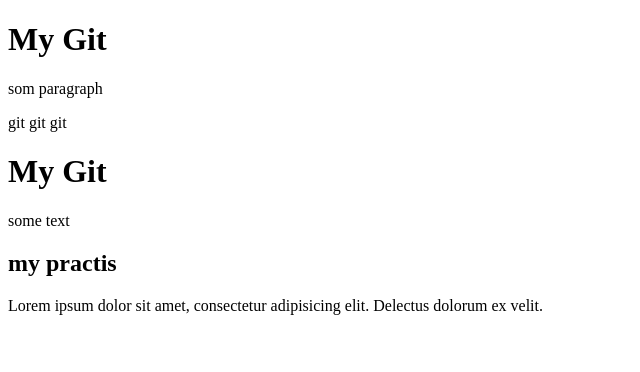
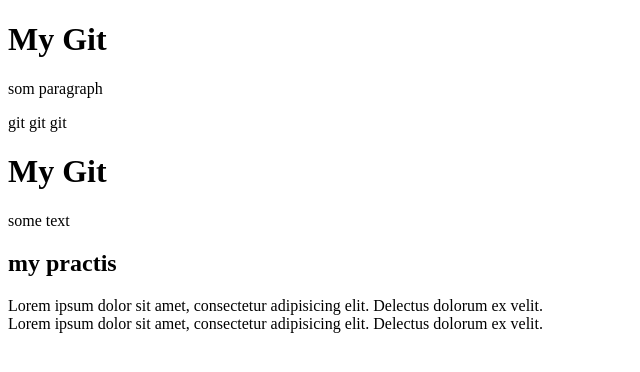
Before and after one commit to Diana-Zaqaryan/my-practic, a plain HTML site: page index.html in a window 1280 px wide. Shown: the whole page, without its empty margins (0-640 px from the left). Drawn offline with Linux system fonts and the light colour scheme.

Commit message:
update222

```diff
--- a/index.html
+++ b/index.html
@@ -17,7 +17,9 @@
 	<p>some text</p>
 	<h2>my practis</h2>
     <div>Lorem ipsum dolor sit amet, consectetur adipisicing elit. Delectus dolorum ex velit.</div>
+    <div>Lorem ipsum dolor sit amet, consectetur adipisicing elit. Delectus dolorum ex velit.</div>
 
-<script src="move.js"></script>
+
+    <script src="move.js"></script>
 </body>
 </html>
```
